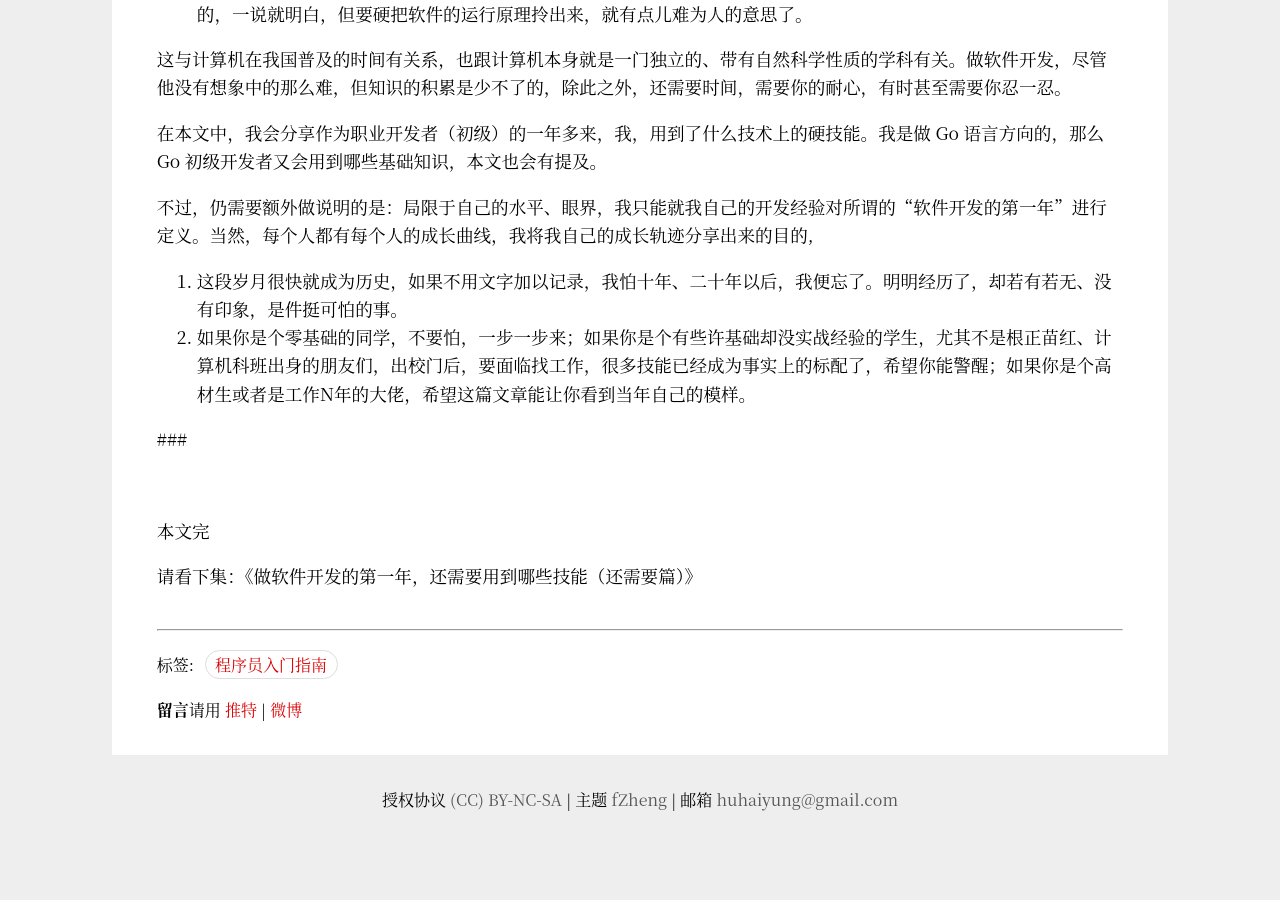
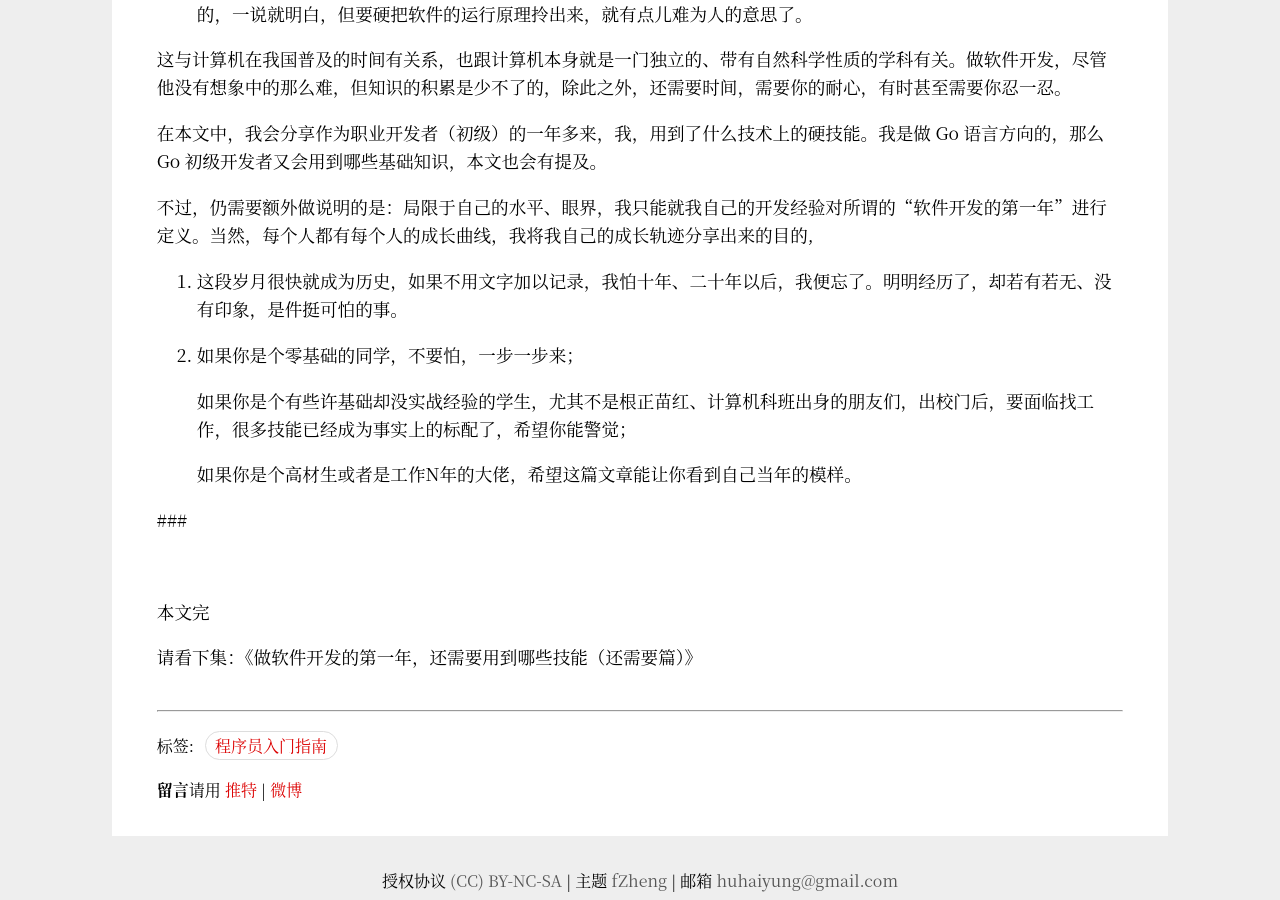
Before and after one commit to Haiyung/haiyung.github.io, a Jekyll site: the page built from _posts/2019-10-27-minimum-skills-in-the-first-year-of-development.md, in a window 1280 px wide and 900 px high, scrolled down 573 px. Built offline with Jekyll 4.4.1, drawn with Linux system fonts in a browser that asks for light colours; before the commit the page ends 1392 px from its top, so only the background shows below that.

Commit message:
article: update article

```diff
--- a/_posts/2019-10-27-minimum-skills-in-the-first-year-of-development.md
+++ b/_posts/2019-10-27-minimum-skills-in-the-first-year-of-development.md
@@ -29,7 +29,12 @@ __Contents__
 不过，仍需要额外做说明的是：局限于自己的水平、眼界，我只能就我自己的开发经验对所谓的“软件开发的第一年”进行定义。当然，每个人都有每个人的成长曲线，我将我自己的成长轨迹分享出来的目的,
 
 1. 这段岁月很快就成为历史，如果不用文字加以记录，我怕十年、二十年以后，我便忘了。明明经历了，却若有若无、没有印象，是件挺可怕的事。
-2. 如果你是个零基础的同学，不要怕，一步一步来；如果你是个有些许基础却没实战经验的学生，尤其不是根正苗红、计算机科班出身的朋友们，出校门后，要面临找工作，很多技能已经成为事实上的标配了，希望你能警醒；如果你是个高材生或者是工作N年的大佬，希望这篇文章能让你看到当年自己的模样。
+2. 如果你是个零基础的同学，不要怕，一步一步来；
+
+   如果你是个有些许基础却没实战经验的学生，尤其不是根正苗红、计算机科班出身的朋友们，出校门后，要面临找工作，很多技能已经成为事实上的标配了，希望你能警觉；
+
+   如果你是个高材生或者是工作N年的大佬，希望这篇文章能让你看到自己当年的模样。
+
 
 ###
 
```
